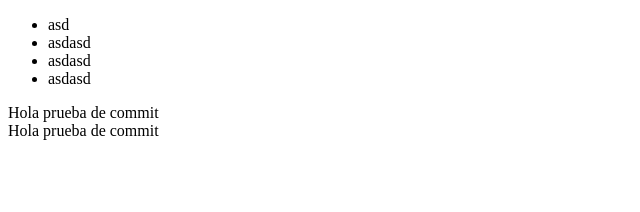
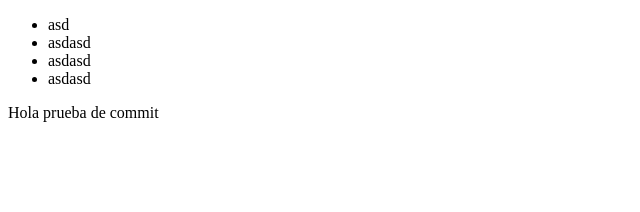
Before and after one commit to sebasmdl/pagina_web, an Angular app: page / in a window 1280 px wide. Shown: the top 212 px of the page, without its empty margins (0-640 px from the left). Built offline with nearby package versions, Linux system fonts and the light colour scheme.

Commit message:
Revert "prueba de commit"
This reverts commit d4bbcd2540e67e8283f4e50f596efe0100bbe4f9.

```diff
--- a/src/app/app.component.html
+++ b/src/app/app.component.html
@@ -2,4 +2,3 @@
   <app-user *ngFor="let user of users" [nameUser]="user"></app-user>
 </ul>
 <div>Hola prueba de commit</div>
-<div>Hola prueba de commit</div>
```
